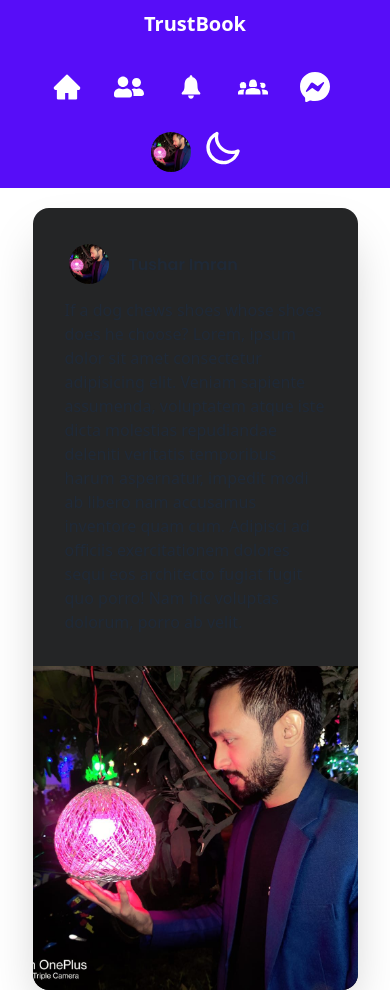
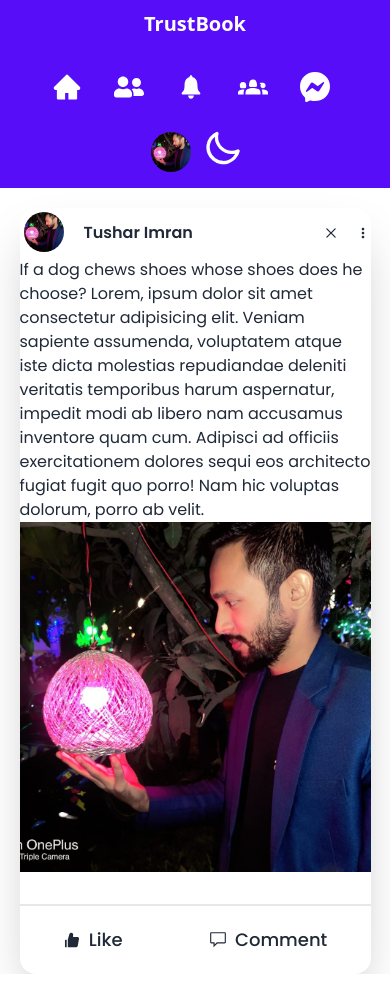
Before and after one commit to tushar-dev001/TrustBook, a React (Vite) app: page /home in a window 390 px wide. Built offline with nearby package versions, Linux system fonts and the light colour scheme; no server answers; sample sign-in values are in the browser's storage.

Commit message:
home page responsive design done

```diff
--- a/src/Components/Home/Home.jsx
+++ b/src/Components/Home/Home.jsx
@@ -1,23 +1,50 @@
 import User from "../Shared/User/User";
+import { RxCross2 } from "react-icons/rx";
+import { BiDotsVerticalRounded } from "react-icons/bi";
+import { AiFillLike } from "react-icons/ai";
+import { GoComment } from "react-icons/go";
+import { Link } from "react-router-dom";
 
 const Home = () => {
   return (
-      <div className=" col-span-6 ">
-        <div className="card w-5/6 mx-auto bg-[#242526] shadow-2xl">
-          <div className="card-body">
+    <div className=" col-span-6 ">
+      <div className="card w-[90%] md:w-5/6 mx-auto shadow-2xl">
+        <div className="md:card-body">
+          <div className="flex items-center justify-between">
+            <div>
+              <User />
+            </div>
+            <div className="flex align-center gap-4">
+              <RxCross2 />
+              <BiDotsVerticalRounded />
+            </div>
+          </div>
 
-            <User/>
-
-            <p>If a dog chews shoes whose shoes does he choose? Lorem, ipsum dolor sit amet consectetur adipisicing elit. Veniam sapiente assumenda, voluptatem atque iste dicta molestias repudiandae deleniti veritatis temporibus harum aspernatur, impedit modi ab libero nam accusamus inventore quam cum. Adipisci ad officiis exercitationem dolores sequi eos architecto fugiat fugit quo porro! Nam hic voluptas dolorum, porro ab velit.</p>
+          <p className="font-pop text-base">
+            If a dog chews shoes whose shoes does he choose? Lorem, ipsum dolor
+            sit amet consectetur adipisicing elit. Veniam sapiente assumenda,
+            voluptatem atque iste dicta molestias repudiandae deleniti veritatis
+            temporibus harum aspernatur, impedit modi ab libero nam accusamus
+            inventore quam cum. Adipisci ad officiis exercitationem dolores
+            sequi eos architecto fugiat fugit quo porro! Nam hic voluptas
+            dolorum, porro ab velit.
+          </p>
+        </div>
+        <figure className="border-b-2 pb-8">
+          <img src="/public/assets/tushar.jpg" alt="Shoes" />
+        </figure>
+        <div className="pb-5 flex justify-around">
+          <div className="flex items-center gap-2 mt-5 text-lg font-medium">
+            <AiFillLike />
+            <p className="font-pop ">Like</p>
           </div>
-          <figure>
-            <img
-              src="/public/assets/tushar.jpg"
-              alt="Shoes"
-            />
-          </figure>
+          <div className="flex items-center gap-2 mt-5 text-lg font-medium">
+            <GoComment />
+            <p className="font-pop ">Comment</p>
+          </div>
         </div>
       </div>
+    </div>
   );
 };
 
--- a/src/Components/LeftSiteBar/LeftSiteBar.jsx
+++ b/src/Components/LeftSiteBar/LeftSiteBar.jsx
@@ -14,7 +14,7 @@ const LeftSiteBar = () => {
       </NavLink>
 
       <NavLink to="/friends">
-        <div className="flex ml-5 mt-2 items-center gap-4 hover:bg-slate-700 hover:rounded-lg hover:ease-in-out duration-300">
+        <div className="flex ml-5 mt-2 items-center gap-4 hover:bg-slate-700 hover:rounded-lg hover:ease-in-out duration-300 hover:text-[#D9DBE0]">
           <div>
             <label
               tabIndex={0}
@@ -24,13 +24,13 @@ const LeftSiteBar = () => {
             </label>
           </div>
           <div>
-            <h3 className="text-xl font-pop font-semibold">Friends</h3>
+            <h3 className="lg:text-xl font-pop font-semibold ">Friends</h3>
           </div>
         </div>
       </NavLink>
 
       <NavLink to="/mygroups">
-        <div className="flex ml-5 mt-2 items-center gap-4 hover:bg-slate-700 hover:rounded-lg hover:ease-in-out duration-300">
+        <div className="flex ml-5 mt-2 items-center gap-4 hover:bg-slate-700 hover:rounded-lg hover:ease-in-out duration-300 hover:text-[#D9DBE0]">
           <div>
             <label
               tabIndex={0}
@@ -40,13 +40,13 @@ const LeftSiteBar = () => {
             </label>
           </div>
           <div>
-            <h3 className="text-xl font-pop font-semibold">My groups</h3>
+            <h3 className="lg:text-xl font-pop font-semibold">My groups</h3>
           </div>
         </div>
       </NavLink>
 
       <NavLink to="/block">
-        <div className="flex ml-5 mt-2 items-center gap-4 hover:bg-slate-700 hover:rounded-lg hover:ease-in-out duration-300">
+        <div className="flex ml-5 mt-2 items-center gap-4 hover:bg-slate-700 hover:rounded-lg hover:ease-in-out duration-300 hover:text-[#D9DBE0] hover:text-[#D9DBE0]">
           <div>
             <label
               tabIndex={0}
@@ -56,13 +56,13 @@ const LeftSiteBar = () => {
             </label>
           </div>
           <div>
-            <h3 className="text-xl font-pop font-semibold">Block User</h3>
+            <h3 className="lg:text-xl font-pop font-semibold">Block User</h3>
           </div>
         </div>
       </NavLink>
 
       <NavLink to="/watch">
-        <div className="flex ml-5 mt-2 items-center gap-4 hover:bg-slate-700 hover:rounded-lg hover:ease-in-out duration-300">
+        <div className="flex ml-5 mt-2 items-center gap-4 hover:bg-slate-700 hover:rounded-lg hover:ease-in-out duration-300 hover:text-[#D9DBE0]">
           <div>
             <label
               tabIndex={0}
@@ -72,13 +72,13 @@ const LeftSiteBar = () => {
             </label>
           </div>
           <div>
-            <h3 className="text-xl font-pop font-semibold">Watch</h3>
+            <h3 className="lg:text-xl font-pop font-semibold">Watch</h3>
           </div>
         </div>
       </NavLink>
 
       <NavLink to="/settings">
-        <div className="flex ml-5 mt-2 items-center gap-4 hover:bg-slate-700 hover:rounded-lg hover:ease-in-out duration-300">
+        <div className="flex ml-5 mt-2 items-center gap-4 hover:bg-slate-700 hover:rounded-lg hover:ease-in-out duration-300 hover:text-[#D9DBE0]">
           <div>
             <label
               tabIndex={0}
@@ -88,7 +88,7 @@ const LeftSiteBar = () => {
             </label>
           </div>
           <div>
-            <h3 className="text-xl font-pop font-semibold">Settings</h3>
+            <h3 className="lg:text-xl font-pop font-semibold">Settings</h3>
           </div>
         </div>
       </NavLink>
--- a/src/Components/RightSideBar/RightSideBar.jsx
+++ b/src/Components/RightSideBar/RightSideBar.jsx
@@ -8,12 +8,12 @@ const RightSideBar = () => {
   return (
     <div>
       {/* Your group part start */}
-      <div className="flex justify-around items-center text-lg font-bold font-pop">
+      <div className="flex justify-around items-center lg:text-lg font-bold font-pop">
         <h4>Your Groups</h4>
         <BiDotsVerticalRounded />
       </div>
 
-      <div className="mt-2 ml-16 border-b border-b-slate-300">
+      <div className="mt-2 lg:ml-16 border-b border-b-slate-300">
         <User />
         <User />
         <User />
@@ -21,7 +21,7 @@ const RightSideBar = () => {
           <div className="text-2xl">
             <BsPencilSquare />
           </div>
-          <h4 className="font-pop text-lg font-bold">Create Group</h4>
+          <h4 className="font-pop lg:text-lg font-bold">Create Group</h4>
         </div>
       </div>
 
@@ -29,30 +29,24 @@ const RightSideBar = () => {
 
       {/* Your Friend request part start */}
 
-      <div className="flex justify-around items-center text-lg font-bold mt-3 font-pop">
+      <div className="flex justify-between lg:justify-around items-center lg:text-lg font-bold mt-3 font-pop">
         <h4>Friend Requests</h4>
         <p>See All</p>
       </div>
 
-      <div className="mt-2 ml-16 border-b border-b-slate-300">
+      <div className="mt-2 lg:ml-16 mb-4 border-b border-b-slate-300 pb-4">
         <UserWithBtn />
-        <div className="flex items-center ml-3 my-3 gap-4">
-          <div className="text-2xl">
-            <BsPencilSquare />
-          </div>
-          <h4 className="font-pop text-lg font-bold">Create Group</h4>
-        </div>
       </div>
       {/* Your Friend request part end */}
 
       {/* Contact part start */}
 
-      <div className="flex justify-around items-center text-lg font-bold font-pop">
+      <div className="flex justify-around items-center lg:text-lg font-bold font-pop">
         <h4>Contacts</h4>
         <BiDotsVerticalRounded />
       </div>
 
-      <div className="mt-2 ml-16 border-b border-b-slate-300">
+      <div className="mt-2 lg:ml-16 border-b border-b-slate-300">
         <User />
         <User />
         <User />
--- a/src/Components/Shared/User/User.jsx
+++ b/src/Components/Shared/User/User.jsx
@@ -2,7 +2,7 @@ import React from 'react'
 
 const User = () => {
   return (
-    <div className="flex items-center gap-4 hover:bg-slate-700 hover:rounded-lg hover:ease-in-out duration-300">
+    <div className="flex items-center gap-4 hover:bg-slate-700 hover:rounded-lg hover:ease-in-out duration-300 hover:text-[#D9DBE0]">
         <div >
           <label tabIndex={0} className="btn btn-ghost btn-circle avatar">
             <div className="w-10 lg:w-10 rounded-full">
--- a/src/Components/Shared/UserWithBtn/UserWithBtn.jsx
+++ b/src/Components/Shared/UserWithBtn/UserWithBtn.jsx
@@ -2,7 +2,7 @@ import React from 'react'
 
 const UserWithBtn = () => {
   return (
-    <div className="flex ml-5 gap-4">
+    <div className="flex lg:ml-5 gap-4">
         <div >
           <label tabIndex={0} className="btn btn-ghost btn-circle avatar">
             <div className="w-10 lg:w-20 rounded-full">
@@ -15,7 +15,7 @@ const UserWithBtn = () => {
           <h3 className="text-md font-pop text-lg font-semibold">Tushar Imran</h3>
          <div className='mt-2'>
          <button className='btn btn-secondary'>Confirm</button>
-         <button className='btn btn-secondary ml-4'>Delete</button>
+         <button className='btn btn-secondary md:mt-2 ml-4'>Delete</button>
          </div>
         </div>
       </div>
```
